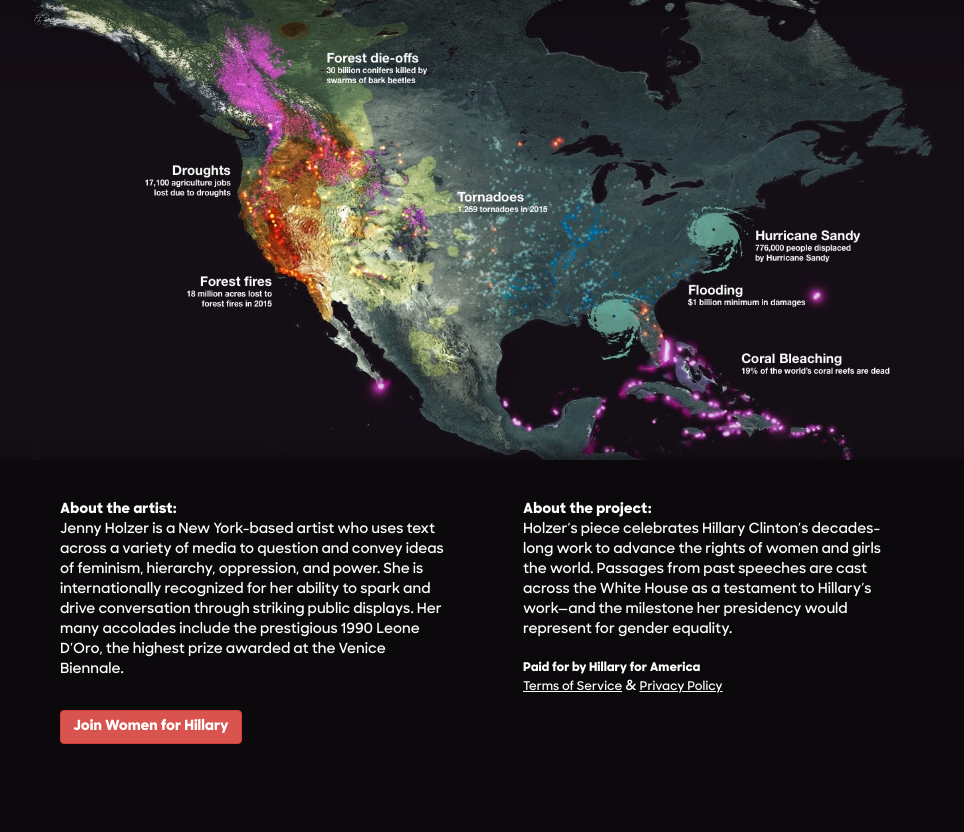
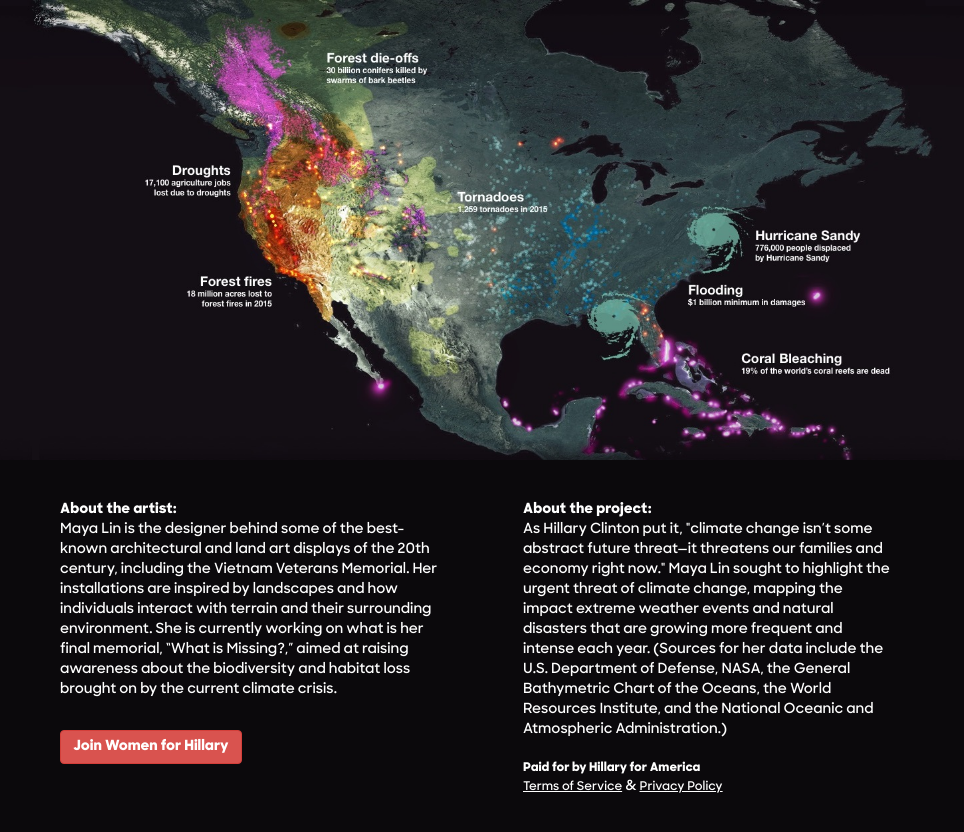
Before and after one commit to DevProgress/lin, a plain HTML site: page index.html in a window 1280 px wide. Shown: the whole page, without its empty margins (132-1096 px from the left). Before the commit the page ends 804 px from the top, so only its background shows below. Drawn offline with Linux system fonts and the light colour scheme; files whose address does not match are found by name.

Commit message:
Copy Fixes

```diff
--- a/index.html
+++ b/index.html
@@ -48,7 +48,7 @@ x///////////////////////x   http://DevProgress.us
             About the artist:
           </div>
           <div class='bottom-paragraph'>
-            Jenny Holzer is a New York-based artist who uses text across a variety of media to question and convey ideas of feminism, hierarchy, oppression, and power. She is internationally recognized for her ability to spark and drive conversation through striking public displays. Her many accolades include the prestigious 1990 Leone D’Oro, the highest prize awarded at the Venice Biennale.
+              Maya Lin is the designer behind some of the best-known architectural and land art displays of the 20th century, including the Vietnam Veterans Memorial. Her installations are inspired by landscapes and how individuals interact with terrain and their surrounding environment.  She is currently working on what is her final memorial, “What is Missing?,” aimed at raising awareness about the biodiversity and habitat loss brought on by the current climate crisis.
           </div>
           <div>
             <a href="https://www.hillaryclinton.com/forms/women/" class='btn btn-join btn-danger'>Join Women for Hillary</a>
@@ -59,7 +59,7 @@ x///////////////////////x   http://DevProgress.us
             About the project:
           </div>
           <div class='bottom-paragraph'>
-            Holzer’s piece celebrates Hillary Clinton’s decades-long work to advance the rights of women and girls the world. Passages from past speeches are cast across the White House as a testament to Hillary’s work—and the milestone her presidency would represent for gender equality.
+              As Hillary Clinton put it, "climate change isn’t some abstract future threat—it threatens our families and economy right now." Maya Lin sought to highlight the urgent threat of climate change, mapping the impact extreme weather events and natural disasters that are growing more frequent and intense each year. (Sources for her data include the U.S. Department of Defense, NASA, the General Bathymetric Chart of the Oceans, the World Resources Institute, and the National Oceanic and Atmospheric Administration.)
           </div>
           <div class='bottom-title attribution-title'>
               Paid for by Hillary for America
```
